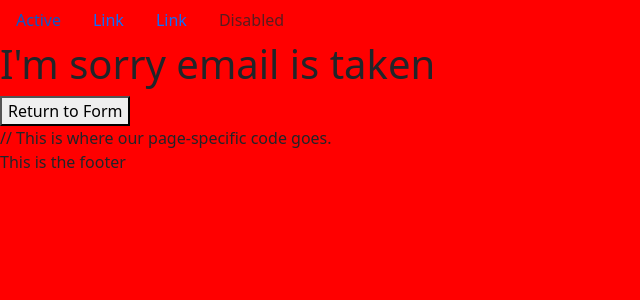
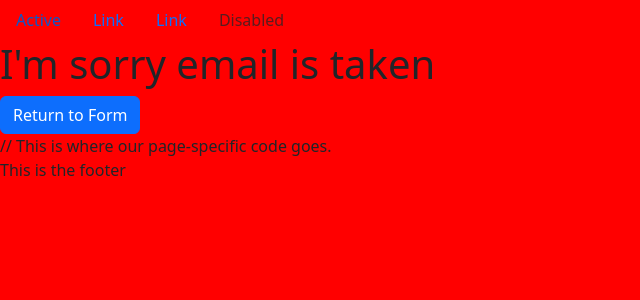
Before and after one commit to Muka-is-home/api, a Django app: template templates/adminapp/email_taken.html in a window 1280 px wide. Shown: the top 300 px of the page, without its empty margins (0-640 px from the left). Run offline with Django 4.2, Linux system fonts and the light colour scheme; the template is opened without the code that fills it, so the values that code supplies are empty; parts of the project's set-up code (start-up, migrations or seed data) failed here and were passed over.

Commit message:
changed button in email taken form

```diff
--- a/templates/adminapp/email_taken.html
+++ b/templates/adminapp/email_taken.html
@@ -3,6 +3,8 @@
 {%block content%}
 <div>
   <h1>I'm sorry email is taken</h1>
-  <button href="{% url 'profile' type %}">Return to Form</button>
+  <a href="{% url 'profile' type %}">
+    <button class="btn btn-primary">Return to Form</button>
+  </a>
 </div>
 {% endblock %}
```
